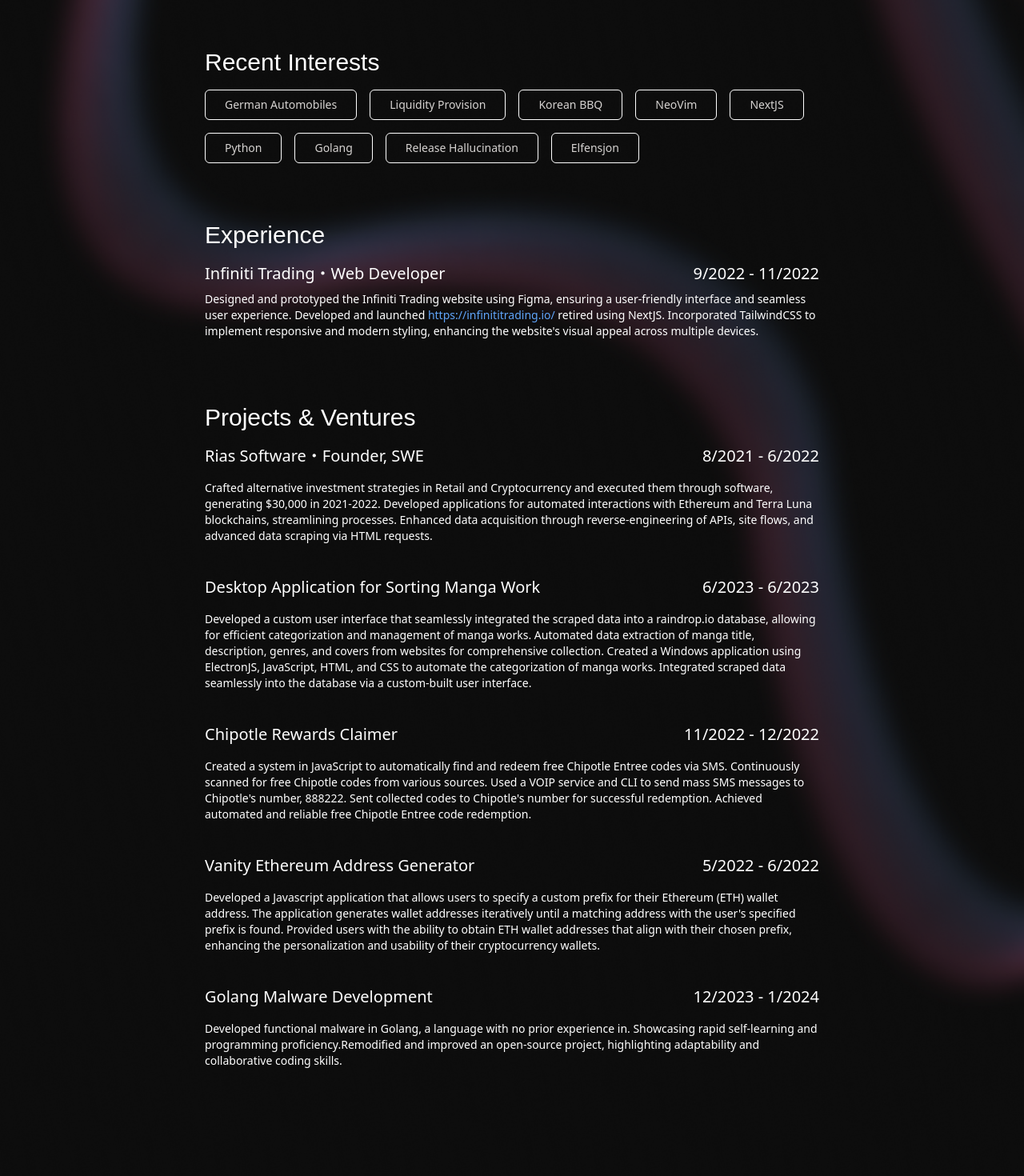
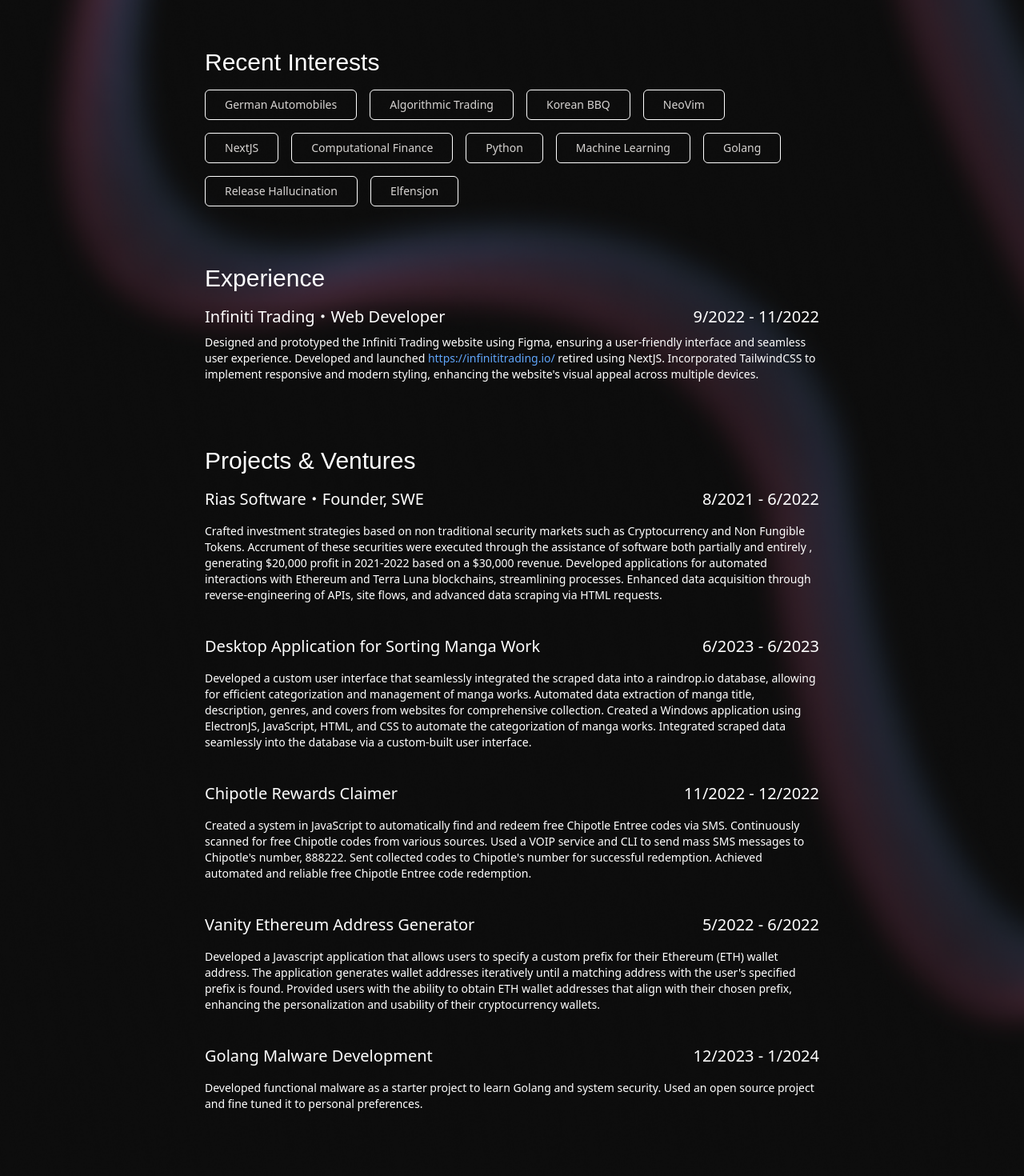
Before and after one commit to yushasama/koishiteru, a Next.js app: page / in a window 1280 px wide. Shown: the part 360-1830 px from the top of the page at 80% size. Built offline with nearby package versions, Linux system fonts and the light colour scheme; no server answers.

Commit message:
Improved Spotify API & Added Waiting Screen

```diff
--- a/app/api/spotify/route.ts
+++ b/app/api/spotify/route.ts
@@ -17,7 +17,6 @@
       'title': response.data.recenttracks.track[0].name,
       'artist': response.data.recenttracks.track[0].artist['#text']
     }
-
     return NextResponse.json(mostRecentSong)
   } catch (error) {
     console.error(error)
--- /dev/null
+++ b/app/math_notes/page.tsx
@@ -0,0 +1,8 @@
+import React from 'react'
+import { WaitingScreen } from '@/components/Wait'
+
+export default function mathNotes() {
+  return(
+    <WaitingScreen></WaitingScreen>
+  )
+}
--- a/app/page.tsx
+++ b/app/page.tsx
@@ -27,6 +27,7 @@
 
         console.log(data)
         console.log(currentSong)
+
       } else {
         console.error('Failed to fetch current song');
       }
@@ -36,7 +37,11 @@
   };
 
   useEffect(() => {
-    fetchCurrentSong();
+    fetchCurrentSong()
+    const interval = setInterval(() => fetchCurrentSong(), 5000);
+    return () => {
+      clearInterval(interval)
+    }
   }, []);
 
   return (
@@ -66,11 +71,13 @@
         {/* <Interests text='Filipino Cuisine'/> */}
         {/* <Interests text='Data Structures'/> */}
         {/* <Interests text='Bayesian Statistics'/> */}
-        <Interests text='Liquidity Provision'/>
+        <Interests text='Algorithmic Trading'/>
         <Interests text='Korean BBQ'/>
         <Interests text='NeoVim'/>
         <Interests text='NextJS'/>
+        <Interests text='Computational Finance'/>
         <Interests text='Python'/>
+        <Interests text='Machine Learning'/>
         <Interests text='Golang'/>
         <Interests text='Release Hallucination'/>
         <Interests text='Elfensjon'/>
@@ -96,7 +103,7 @@
             <div>8/2021 - 6/2022</div>
           </div>
           <div className='font-thin text-xs md:text-sm'>
-            <div>Crafted alternative investment strategies in Retail and Cryptocurrency and executed them through software, generating $30,000 in 2021-2022. Developed applications for automated interactions with Ethereum and Terra Luna blockchains, streamlining processes. Enhanced data acquisition through reverse-engineering of APIs, site flows, and advanced data scraping via HTML requests.</div>
+            <div>Crafted investment strategies based on non traditional security markets such as Cryptocurrency and Non Fungible Tokens. Accrument of these securities were executed  through the assistance of software both partially and entirely , generating $20,000 profit in 2021-2022 based on a $30,000 revenue. Developed applications for automated interactions with Ethereum and Terra Luna blockchains, streamlining processes. Enhanced data acquisition through reverse-engineering of APIs, site flows, and advanced data scraping via HTML requests.</div>
           </div>
       </div>
       <div className='md:text-xl 2xl:text-2xl pb-10'>
@@ -132,7 +139,7 @@
             <div>12/2023 - 1/2024</div>
           </div>
           <div className='font-thin text-xs md:text-sm'>
-            <div>Developed functional malware in Golang, a language with no prior experience in. Showcasing rapid self-learning and programming proficiency.Remodified and improved an open-source project, highlighting adaptability and collaborative coding skills.</div>
+            <div>Developed functional malware as a starter project to learn Golang and system security. Used an open source project and fine tuned it to personal preferences. </div>
           </div>
           <div className='md:text-xl 2xl:text-2xl pb-10'>
       </div>
--- /dev/null
+++ b/components/Wait.tsx
@@ -0,0 +1,14 @@
+import React from 'react';
+
+
+export const WaitingScreen = () => {
+  return(
+    <div className='flex items-center justify-center'>
+      <div className="flex h-40 w-full flex-row items-center justify-center">
+      <button className="inline-block outline-1 rounded-md bg-white bg-gradient-to-r from-pink-500 to-blue-500 bg-[length:400%_400%] p-0.5">
+        <span className="block rounded-md bg-slate-900 px-5 py-3 font-bold text-white"> Coming soon, please wait! </span>
+      </button>
+    </div>
+    </div>
+  )
+}
--- a/tailwind.config.ts
+++ b/tailwind.config.ts
@@ -22,6 +22,9 @@
         fuschia: '#FFE7FF',
         viral: '#00A984'
       },
+      animation: {
+        border: 'background ease infinite'
+      },
     },
   },
   plugins: [],
```
Also changed, not shown: 1 other file (tests, documents, lock files or other folders).
